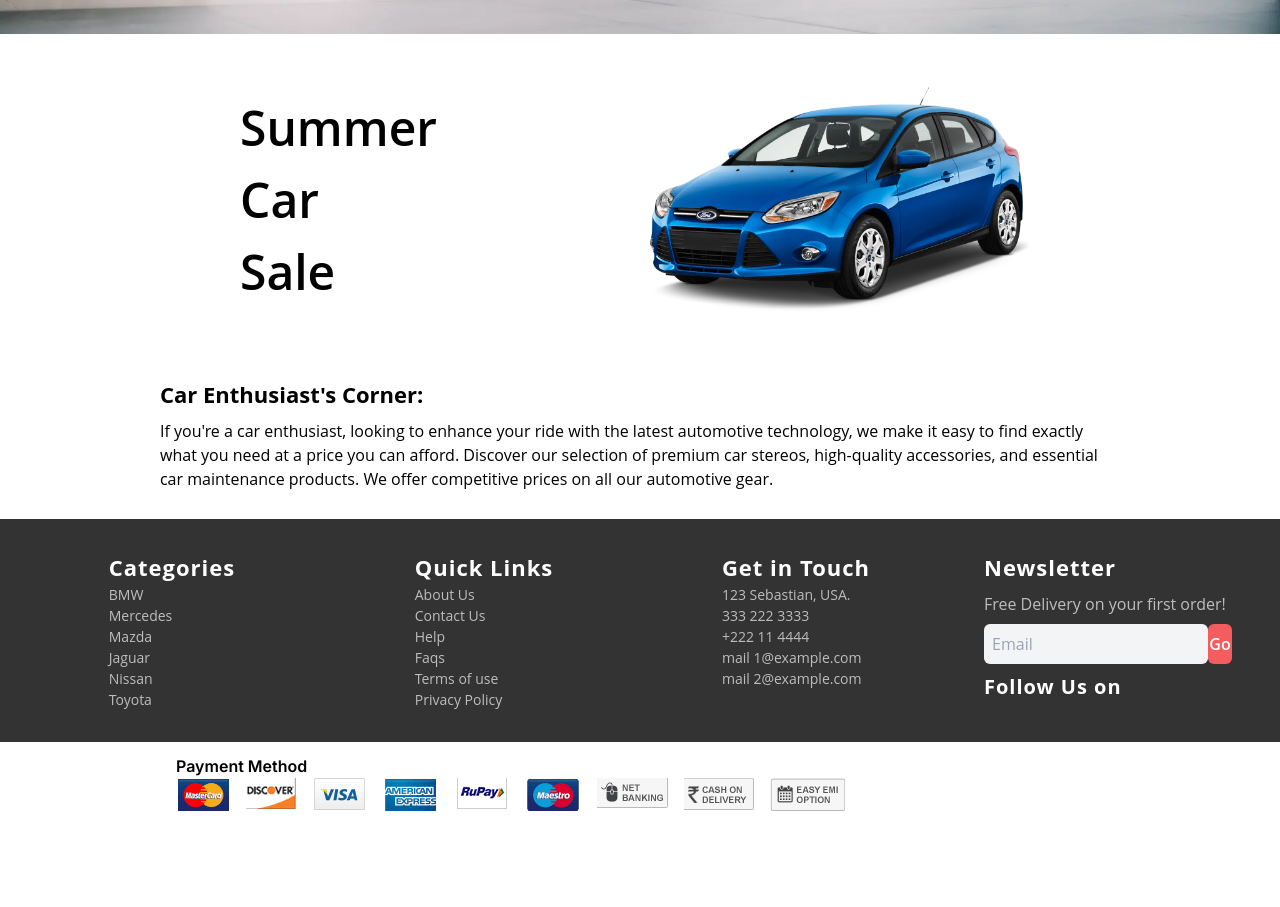
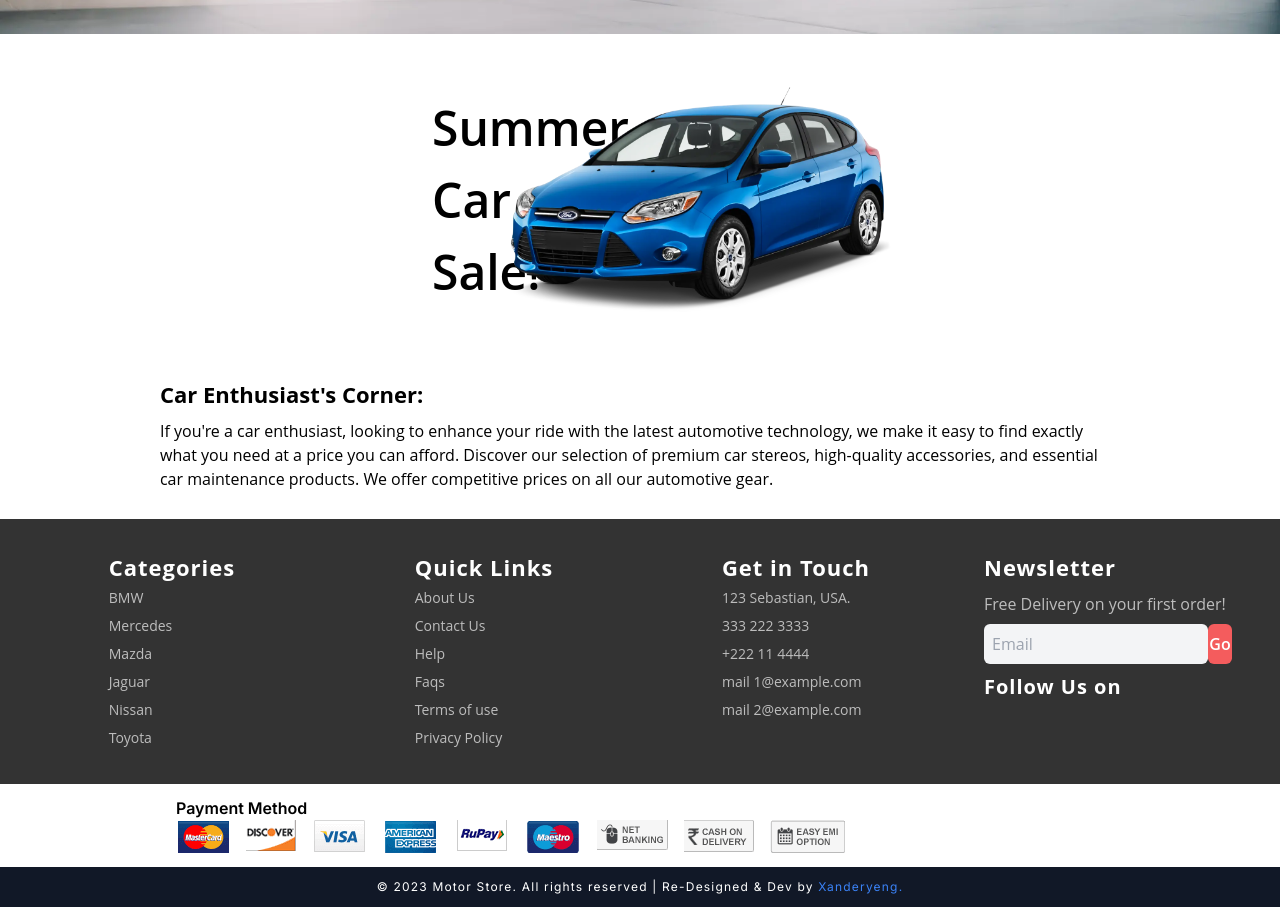
Before and after one commit to Xanderyeng/motor_sage, a Next.js app: page / in a window 1280 px wide. Shown: the part 1120-2027 px from the top of the page. Before the commit the page ends 1993 px from the top, so only its background shows below. Built offline with nearby package versions, Linux system fonts and the light colour scheme; no server answers.

Commit message:
Adjusted the Copyright component

```diff
--- a/components/Footer.tsx
+++ b/components/Footer.tsx
@@ -59,7 +59,6 @@ export default function Footer() {
           </div>
         </div>
       </footer>
-
       <Copyright />
     </>
   );
--- a/features/Brands.tsx
+++ b/features/Brands.tsx
@@ -5,22 +5,22 @@ export default function Brands() {
         <h3 className='text-white font-bold mb-3'>Categories</h3>
         <ul>
           <li className='mb-3'>
-            <a href='product.html'>BMW</a>
+            <a href='/'>BMW</a>
           </li>
           <li className='mb-3'>
-            <a href='product.html'>Mercedes</a>
+            <a href='/'>Mercedes</a>
           </li>
           <li className='mb-3'>
-            <a href='product.html'>Mazda</a>
+            <a href='/'>Mazda</a>
           </li>
           <li className='mb-3'>
-            <a href='product2.html'>Jaguar</a>
+            <a href='/'>Jaguar</a>
           </li>
           <li className='mb-3'>
-            <a href='product.html'>Nissan</a>
+            <a href='/'>Nissan</a>
           </li>
           <li>
-            <a href='product2.html'>Toyota</a>
+            <a href='/'>Toyota</a>
           </li>
         </ul>
       </div>
--- a/features/Copyright.tsx
+++ b/features/Copyright.tsx
@@ -1,14 +1,19 @@
-
 export default function Copyright() {
   return (
     <>
-        <div className="copy-right py-3">
-		<div className="container">
-			<p className="text-center text-white">© 2023 Motor Store. All rights reserved | Re-Designed by
-				<a href="http://w3layouts.com"> Xanderyeng.</a>
-			</p>
-		</div>
-	</div>
+      <div className='bg-gray-900 py-3'>
+        <div className='container text-center text-white copyright'>
+          <p className="">
+            © 2023 Motor Store. All rights reserved | Re-Designed & Dev by{" "}
+            <a
+              href='http://w3layouts.com'
+              className='text-blue-500 hover:underline'
+            >
+              Xanderyeng.
+            </a>
+          </p>
+        </div>
+      </div>
     </>
-  )
+  );
 }
--- a/features/Offers.tsx
+++ b/features/Offers.tsx
@@ -6,19 +6,21 @@ export default function Offers() {
 
 const imageStyle = {
   // objectFit: "contain",
+  justify: "left",
   // maxWidth: "100%",
   // height: "auto"
 }
   return (
     <>
-    <div className="mx-auto p-4 w-[60vw]" style={{ maxWidth: "65vw" }}>
+    <div className="mx-auto p-4 w-[35vw]" style={{ maxWidth: "35vw" }}>
       <div className="flex flex-row justify-between md:flex-row items-center">
         <div className="md:w-8/12 w-2/12 text-center md:text-left ">
-          <h3 className="text-6xl font-semibold text-orange-700" style={{ color: 'black', fontSize: "48px", textAlign: "left", width: "50%"}}>Summer Car Sale</h3>
+          <h3 className="text-5xl font-semibold text-orange-700" style={{ color: 'black', fontSize: "48px", textAlign: "right", width: "100%"}}>Summer Car Sale!</h3>
           {/* You can add a discount message if needed */}
           {/* <p className="text-gray-600">Get an Extra 18% Off!</p> */}
         </div>
-        <div className="md:w-4/12 mt-4 md:mt-0 text-center md:text-right">
+        {/* <div className="md:w-4/12 mt-4 md:mt-0 text-center md:text-right">
+        </div> */}
           <Image
             src={car}
             className="object-contain"
@@ -27,7 +29,6 @@ const imageStyle = {
             height={300}
             alt="car"
           />
-        </div>
       </div>
     </div>
     </>
--- a/features/QuickLinks.tsx
+++ b/features/QuickLinks.tsx
@@ -5,22 +5,22 @@ export default function QuickLinks() {
         <h3 className='text-white font-bold mb-3'>Quick Links</h3>
         <ul>
           <li className='mb-3'>
-            <a href='about.html'>About Us</a>
+            <a href='#'>About Us</a>
           </li>
           <li className='mb-3'>
-            <a href='contact.html'>Contact Us</a>
+            <a href='#'>Contact Us</a>
           </li>
           <li className='mb-3'>
-            <a href='help.html'>Help</a>
+            <a href='#'>Help</a>
           </li>
           <li className='mb-3'>
-            <a href='faqs.html'>Faqs</a>
+            <a href='#'>Faqs</a>
           </li>
           <li className='mb-3'>
-            <a href='terms.html'>Terms of use</a>
+            <a href='#'>Terms of use</a>
           </li>
           <li>
-            <a href='privacy.html'>Privacy Policy</a>
+            <a href='#'>Privacy Policy</a>
           </li>
         </ul>
       </div>
--- a/styles/globals.css
+++ b/styles/globals.css
@@ -27,6 +27,7 @@
   display: block;
   font-size: 14px;
   color: #bdbdbd;
+  line-height: 28px;
 }
 
 .footer-grids ul li a {
@@ -137,3 +138,6 @@ cursor: pointer;
 .card-text-style p {
   line-height: 1.9;
 }
+.copyright p {
+  @apply font-inter font-normal text-xs tracking-widest;
+}
```
